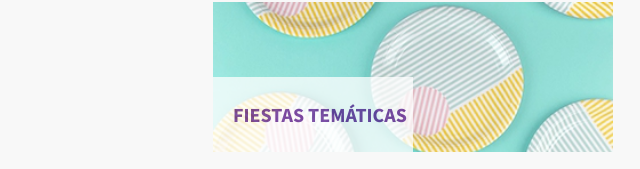
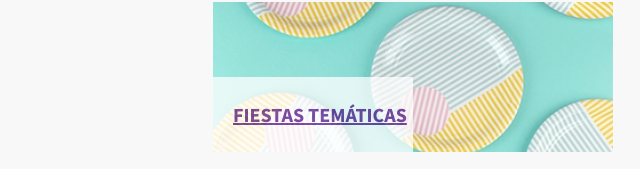
Before and after one commit to Bermeu/202201-W1CHWE1-Matheus-Josep, a website: page index.html in a window 1280 px wide. In both pictures the pointer is over the link "FIESTAS TEMÁTICAS". Shown: the part 587-756 px from the top of the page, 227-867 px from the left. Drawn offline with Linux system fonts and the light colour scheme.

Commit message:
los enlaces de las imágenes de fiestas también se subrayan cuando hover

```diff
--- a/styles.css
+++ b/styles.css
@@ -247,9 +247,9 @@ h1 {
   text-decoration: none;
 }
 
-/*.categories-anchor a:hover {
+.categories-anchor a:hover {
   text-decoration: underline;
-}*/
+}
 
 a:hover {
   text-decoration: underline;
```
